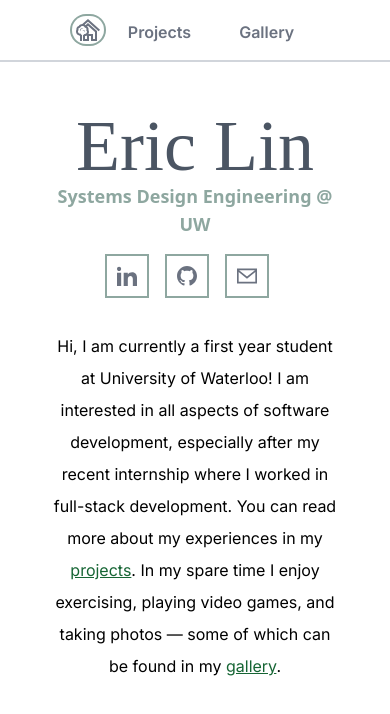
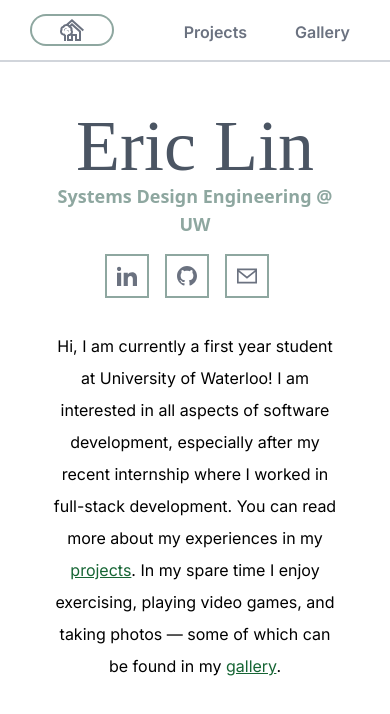
Before and after one commit to ericlln/portfolio, a Next.js app: page / in a window 390 px wide. Shown: the top 714 px of the page. Built offline with nearby package versions, Linux system fonts and the light colour scheme.

Commit message:
Better navbar experience on mobile

```diff
--- a/src/Navbar/Navbar.tsx
+++ b/src/Navbar/Navbar.tsx
@@ -5,10 +5,10 @@ const Navbar = () => {
     return (
         <nav className="sticky top-0 z-50 border-b-2 border-gray-300 backdrop-blur backdrop-filter duration-200 ease-in hover:bg-white hover:backdrop-blur-none">
             <div className="mx-auto px-0 py-3 sm:px-12">
-                <div className="flex justify-center sm:justify-between">
+                <div className="mx-4 flex justify-between sm:mx-0">
                     <Link href="/">
-                        <div className="mt-1 flex h-max rounded-full px-1 py-0.5 text-gray-500 ring-2 ring-highlight duration-100 ease-in hover:bg-highlight hover:text-white sm:px-6">
-                            <button type="button" className="">
+                        <div className="ml-4 mt-1 flex h-max w-20 justify-center rounded-full px-1 py-0.5 text-gray-500 ring-2 ring-highlight duration-100 ease-in sm:ml-0 sm:w-auto sm:px-6 sm:hover:bg-highlight sm:hover:text-white">
+                            <button>
                                 <svg
                                     aria-hidden="true"
                                     className="h-6 w-6"
```
